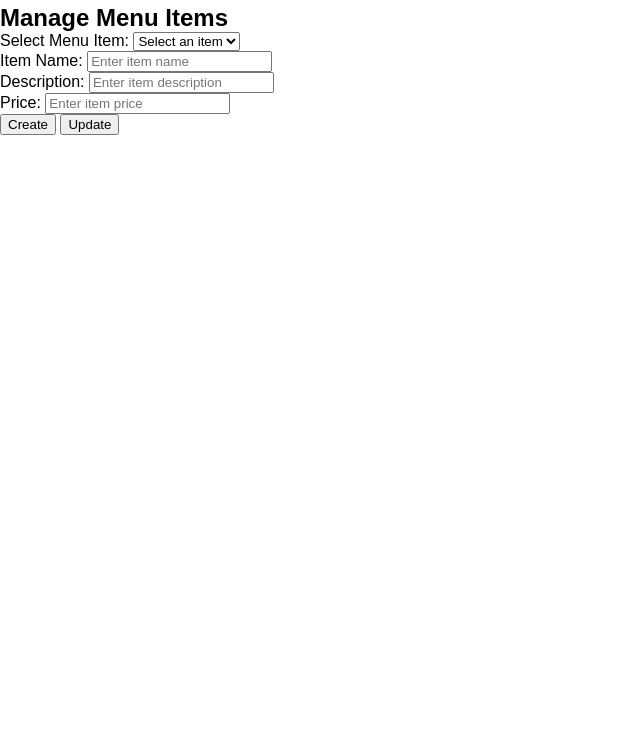
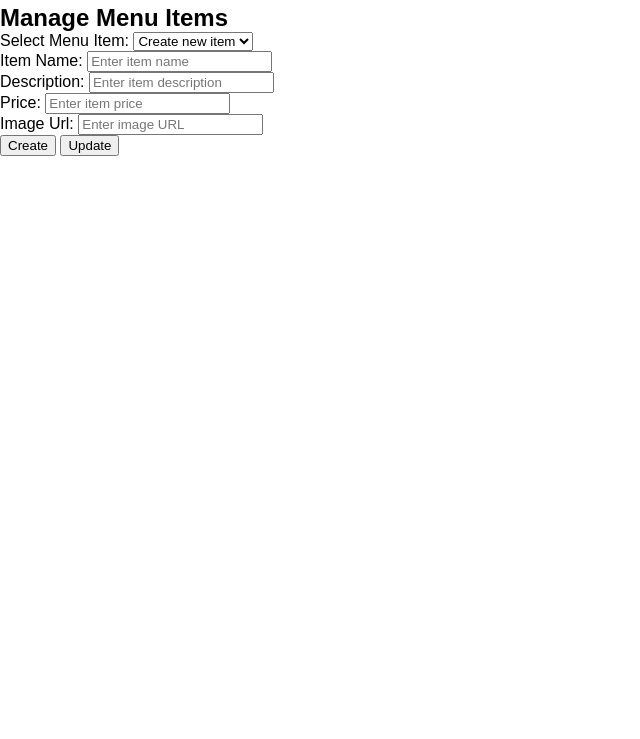
Before and after one commit to ivanvelocastaneda/CSCI441_A-Team-B-Project, a plain HTML site: page views/menuItemsModify.html in a window 1280 px wide. Shown: the part 61-800 px from the top of the page, without its empty margins (0-640 px from the left). Drawn offline with Linux system fonts and the light colour scheme; no server answers.

Commit message:
added image url input field

```diff
--- a/views/menuItemsModify.html
+++ b/views/menuItemsModify.html
@@ -16,7 +16,7 @@
     <h2>Manage Menu Items</h2>
     <label for="menu-item-dropdown">Select Menu Item:</label>
     <select id="menu-item-dropdown">
-        <option value="" disabled selected>Select an item</option>
+        <option value="">Create new item</option>
         <!-- Menu items will be dynamically added here -->
     </select>
 
@@ -35,6 +35,11 @@
         <input type="number" step="0.01" id="price-input" placeholder="Enter item price">
     </div>
 
+    <div>
+        <label for="url-input">Image Url:</label>
+        <input type="text" id="image-url-input" placeholder="Enter image URL">
+    </div>
+
     <button id="create-button">Create</button>
     <button id="update-button">Update</button>
 
```
